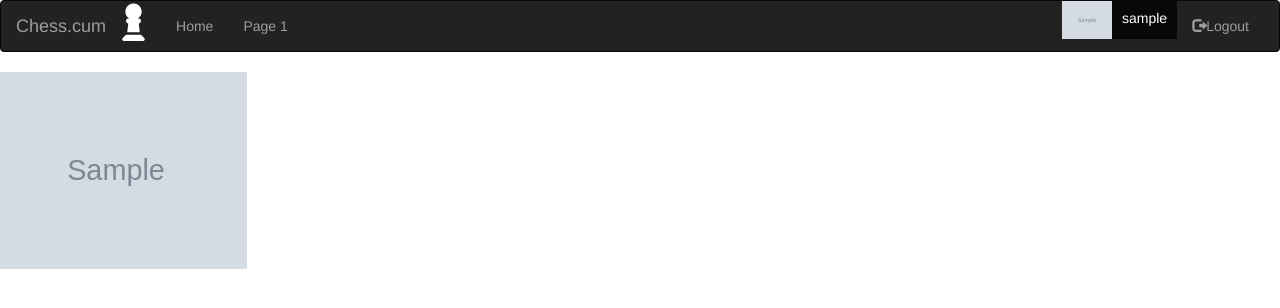
After one commit to El69Man/Chess-Online, a PHP site: the page made by sprint1/perfil.php in a window 1280 px wide. The commit adds this page. Shown: the top 308 px of the page. Run offline with PHP 8.4, Linux system fonts and the light colour scheme; the visitor is signed in with stand-in values (Sample User, id 1); tables that the repository leaves empty hold one stand-in row (values such as "Sample post"); grey boxes marked "Sample" are stand-in pictures; some libraries are stand-ins or nearby versions.

Commit message:
Rediseñado nav para imagen, perfil visible

```diff
--- a/sprint1/index.php
+++ b/sprint1/index.php
@@ -22,7 +22,7 @@
                 if (isset($_SESSION["username"])) {
                 ?>
                     <ul class="nav navbar-nav navbar-right">
-                        <li><a href="#"><span class="glyphicon glyphicon-user"></span>Hola <?php echo $_SESSION["username"]?></a></li>
+                        <li><a href="perfil.php?username=<?php echo $_SESSION["username"]?>"><span class="glyphicon glyphicon-user"></span>Hola <?php echo $_SESSION["username"]?></a></li>
                         <li><a href="logout.php"><span class="glyphicon glyphicon-log-out"></span>Logout</a></li>
                     </ul>
                 <?php
--- /dev/null
+++ b/sprint1/perfil.php
@@ -0,0 +1,76 @@
+<!DOCTYPE html>
+<html>
+<head>
+    <link rel="stylesheet" href="https://maxcdn.bootstrapcdn.com/bootstrap/3.4.1/css/bootstrap.min.css">
+    <script src="https://kit.fontawesome.com/0d820d26d5.js"></script>
+    <link rel="stylesheet" href="https://cdnjs.cloudflare.com/ajax/libs/font-awesome/4.7.0/css/font-awesome.min.css">
+    <style>
+    img {
+			max-width: 100%;
+			height: auto;
+		}
+    #profilepic {
+        max-width: 20%;
+		height: auto;
+
+    }
+    </style>
+</head>
+<body>
+<?php
+    include_once "connexio.php";
+    $connex = new mysqli($lloc, $usuari, $pwd, $bbdd);
+
+    // pick the username from URL
+    $username = $_GET['username'];
+    // prepare query
+    $query = "SELECT * FROM usuario WHERE username = '$username'";
+    $result = mysqli_query($connex, $query);
+    // check connection
+    if (!$result) {
+        die("Error en la consulta: " . mysqli_error($connex));
+    }
+    //in this variable we took all data from the query
+    $user_data = mysqli_fetch_assoc($result);
+?>
+ <div id="container">
+    <nav class="navbar navbar-inverse">
+        <div class="container-fluid">
+            <div class="navbar-header">
+                <i class="fas fa-chess-pawn" style='font-size:40px;color:white'></i>
+                <a class="navbar-brand" href="index.php">Chess.cum</a>
+            </div>
+            <ul class="nav navbar-nav" style="margin-left:15px">
+                <li><a href="index.php">Home</a></li>
+                <li><a href="#">Page 1</a></li>
+            </ul>
+            <?php
+                session_start();
+                $username=$_SESSION["username"];
+            ?>
+            <ul class="nav navbar-nav navbar-right" style="margin-right: 0px">
+                <li class="active"><a href="#" style="padding: 0px;padding-right: 10px;"><span class="glyphicon"></span><img style="max-width: 50px;margin-right: 10px;" src="<?php echo $user_data["imagen"]?>"><?php echo $_SESSION["username"]?></a></li>
+                <li><a href="logout.php"><span class="glyphicon glyphicon-log-out"></span>Logout</a></li>
+            </ul>
+        </div>
+    </nav>
+    <div class="row">
+        <img id="profilepic" src="<?php echo $user_data["imagen"]?>">
+
+
+
+
+    </div>
+</div>
+
+
+
+
+
+<?php
+
+//Close the SQL connection
+  mysqli_close($connex);
+?>
+</body>
+</html>
```
Also changed, not shown: sprint1/img/default.jpg (added).
